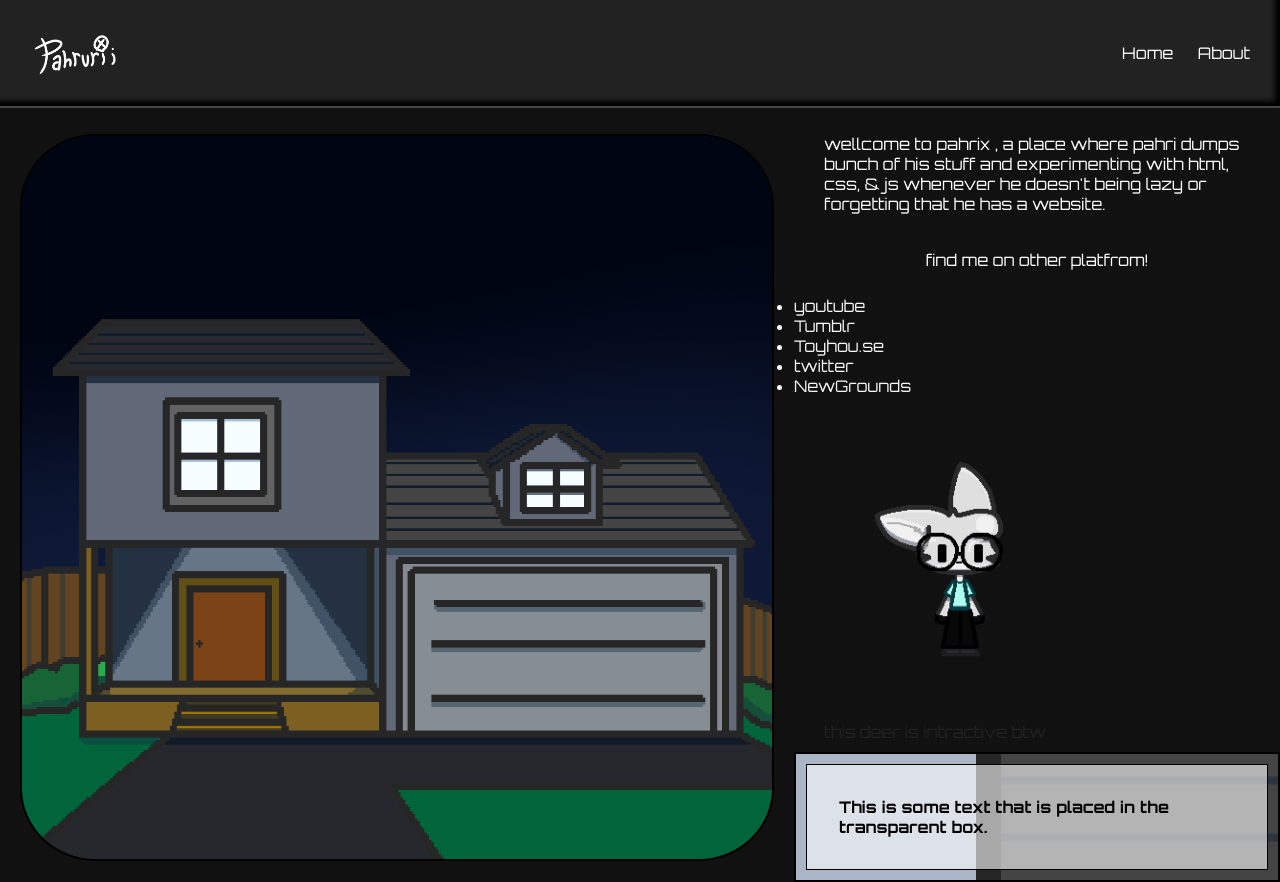
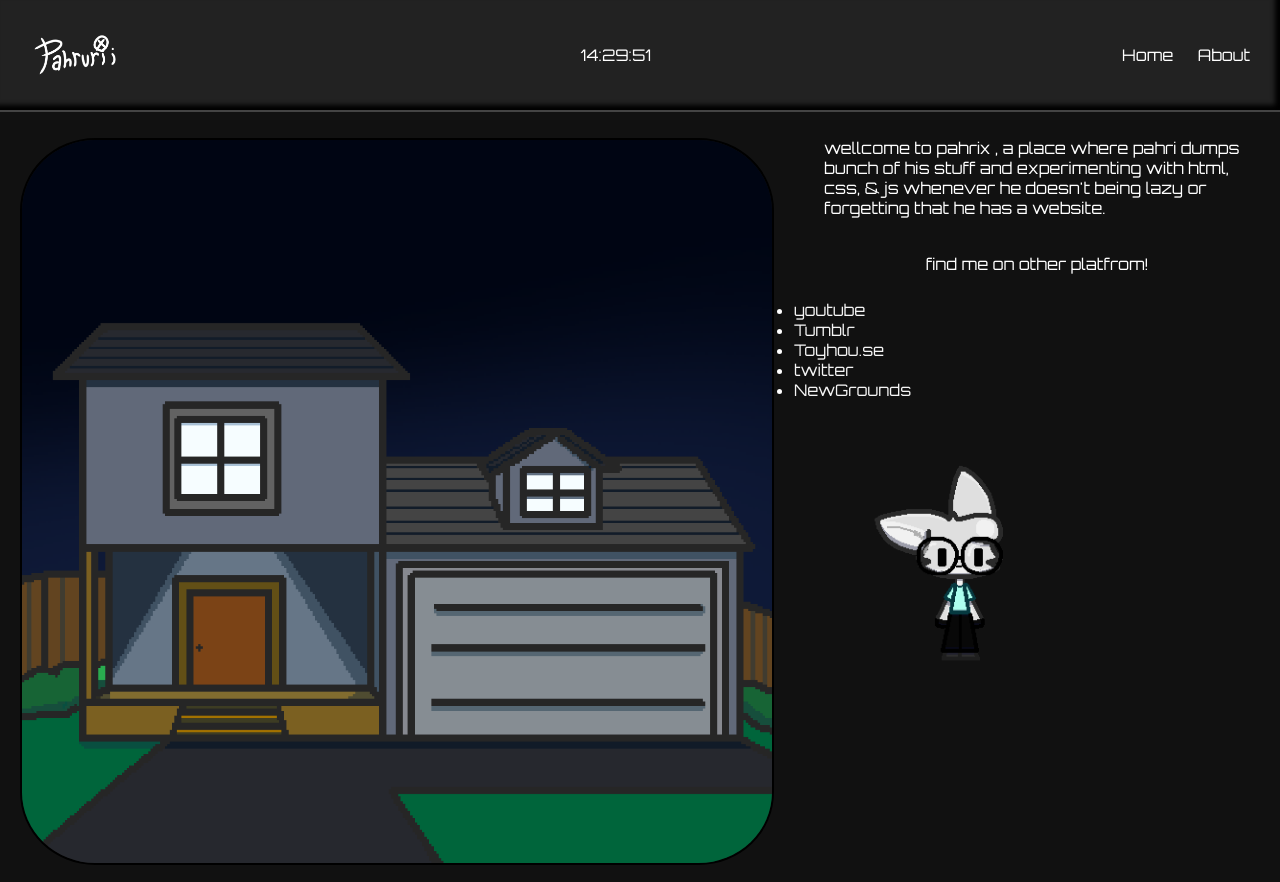
Before and after one commit to pahrurii/Pahrix, a plain HTML site: page index.html in a window 1280 px wide. Drawn offline with Linux system fonts and the light colour scheme.

Commit message:
Add files via upload

```diff
--- a/index.html
+++ b/index.html
@@ -10,7 +10,10 @@
 </head>
 <body>
 <header>
+    <a href="./pages/test.html">
     <img class="header-img" src="./img/logo p.png">
+    </a>
+    <div id="clock">00:00:00</div>
 
 
     <nav>
@@ -34,14 +37,28 @@
         </ul>
         <div class="page-link">
         <div class="image-box"></div>
-        <div class="rahasia"> this deer is intractive btw</div>
 
-                <div class="background">
-            <div class="transbox">
-            <p>This is some text that is placed in the transparent box.</p>
-        </div>
 </div>
 
+<script>
+    function updateClock() {
+    const now = new Date();
+    let h = now.getHours();
+    let m = now.getMinutes();
+    let s = now.getSeconds();
+
+    // Add leading zeros to numbers < 10
+    h = h < 10 ? '0' + h : h;
+    m = m < 10 ? '0' + m : m;
+    s = s < 10 ? '0' + s : s;
+
+    document.getElementById('clock').innerHTML = h + ":" + m + ":" + s;
+}
+
+// Run the function every 1000ms (1 second)
+setInterval(updateClock, 1000);
+updateClock(); // Initial call
+</script>
 
 
 
--- a/style.css
+++ b/style.css
@@ -93,30 +93,6 @@ nav a:hover{
   -webkit-tap-highlight-color: transparent;
 }
 
-div.background {
-  background: url(./img/home.png) repeat;
-  border: 2px solid black;
-  padding: 10px 10px;
-  background-position: center;
-  display: flex;
-  justify-content: center;
-}
-
-div.transbox {
- padding: 10px 10px;
-  background-color: rgba(255, 255, 255, 0.6);
-  border: 1px solid black;
-  display: flex;
-  justify-content: center;
-}
-
-div.transbox p {
-  margin: 5%;
-  font-weight: bold;
-  color: #000000;
-    display: flex;
-  justify-content: center;
-}
 .rahasia {
     padding: 10px 10px;
     display: flex;
```
Also changed, not shown: pages/test.html (added, +28 -0 lines).
